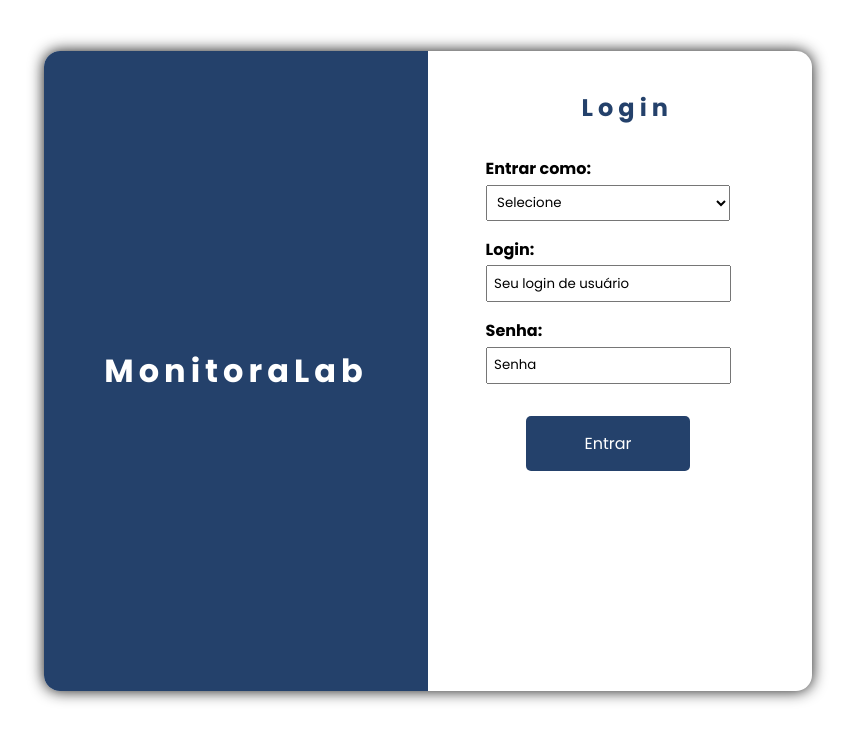
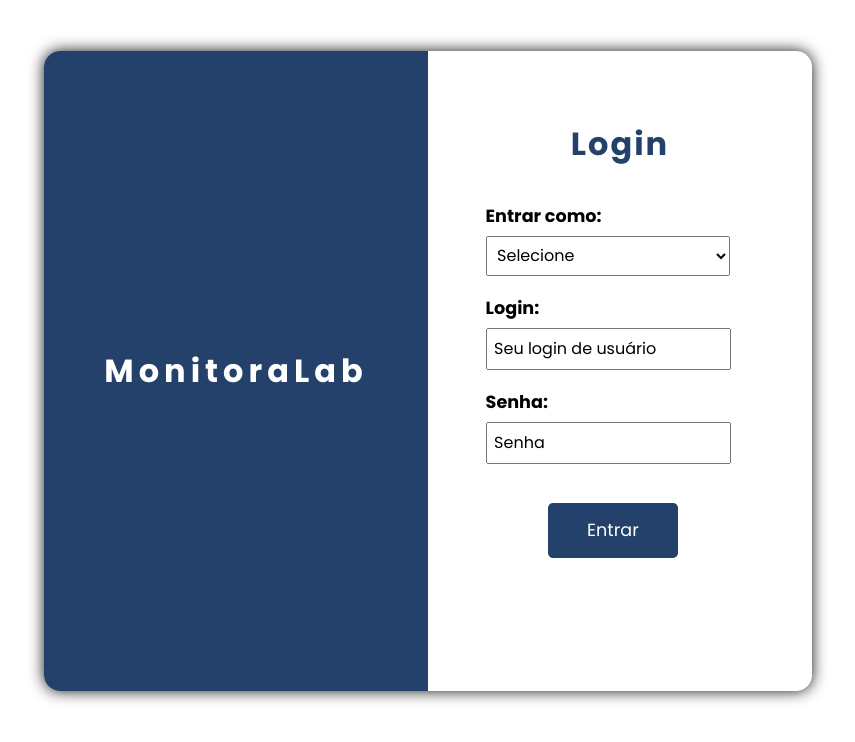
Before and after one commit to TCC2023insv/MonitoraLab, a PHP site: page /login.php in a window 1280 px wide. Shown: the top 742 px of the page, without its empty margins (212-1067 px from the left). Run offline with PHP 8.4, Linux system fonts and the light colour scheme.

Commit message:
login-navbar

```diff
--- a/css/cadastros.css
+++ b/css/cadastros.css
@@ -72,13 +72,13 @@ a.Cadastrar{
 
 .caixa-1{
     margin: 1% 5%;
-    width: auto;
+    width: 100%;
     display: flex;
 }
 
 .dados{
     font-family: 'Poppins', sans-serif;
-    width: 85%;
+    width: 76%;
     margin-left: 2%;
 }
 
--- a/css/login.css
+++ b/css/login.css
@@ -55,7 +55,12 @@ h1{
 
 h2{
     color: var(--azul-1);
-    margin: 10% 0 1% 40%;
+    margin-top: 18%;
+    font-weight: 700;
+    width: 100%;
+    font-size: 200%;
+    text-align: center;
+    letter-spacing: 2px;
 }
 
 .forms{
@@ -66,8 +71,8 @@ h2{
 }
 
 label{
-    margin: 5% 0 1% 0;
-    font-size: 100%;
+    margin: 6% 0 1% 0;
+    font-size: 110%;
     letter-spacing: normal;
 }
 
@@ -75,11 +80,15 @@ label{
     padding: 2%;
     width: 75%;
     font-family: 'Poppins', sans-serif;
+    font-size: 100%;
+    margin-top: 1%;
 }
 
 .txt{
     padding: 2%;
     width: 70%;
+    margin-top: 1%;
+    font-size: 100%;
     font-family: 'Poppins', sans-serif;
 }
 
@@ -91,11 +100,11 @@ label{
 #btn{
     color: var(--branco-1);
     background-color: var(--azul-1);
-    width: 50%;
+    width: 40%;
     height: 10%;
     font-family: 'Poppins', sans-serif;
-    font-size: 100%;
-    margin: 10% 0 0 12.5%;
+    font-size: 110%;
+    margin: 12% 0 0 19%;
     border: none;
     border-radius: 5px;
 }
```
Also changed, not shown: css/navbar.css (+19 -4 lines), usuarios/professor/monitores-cadastrados.php (+4 -4 lines).
